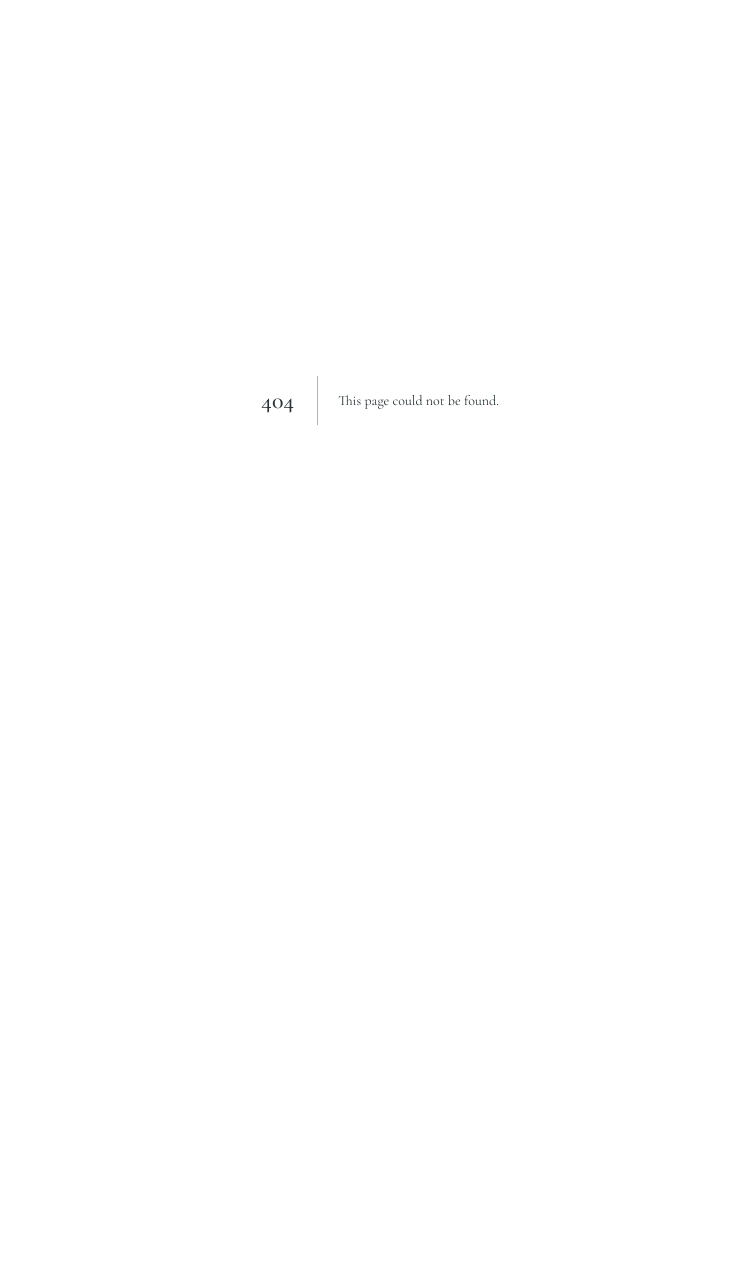
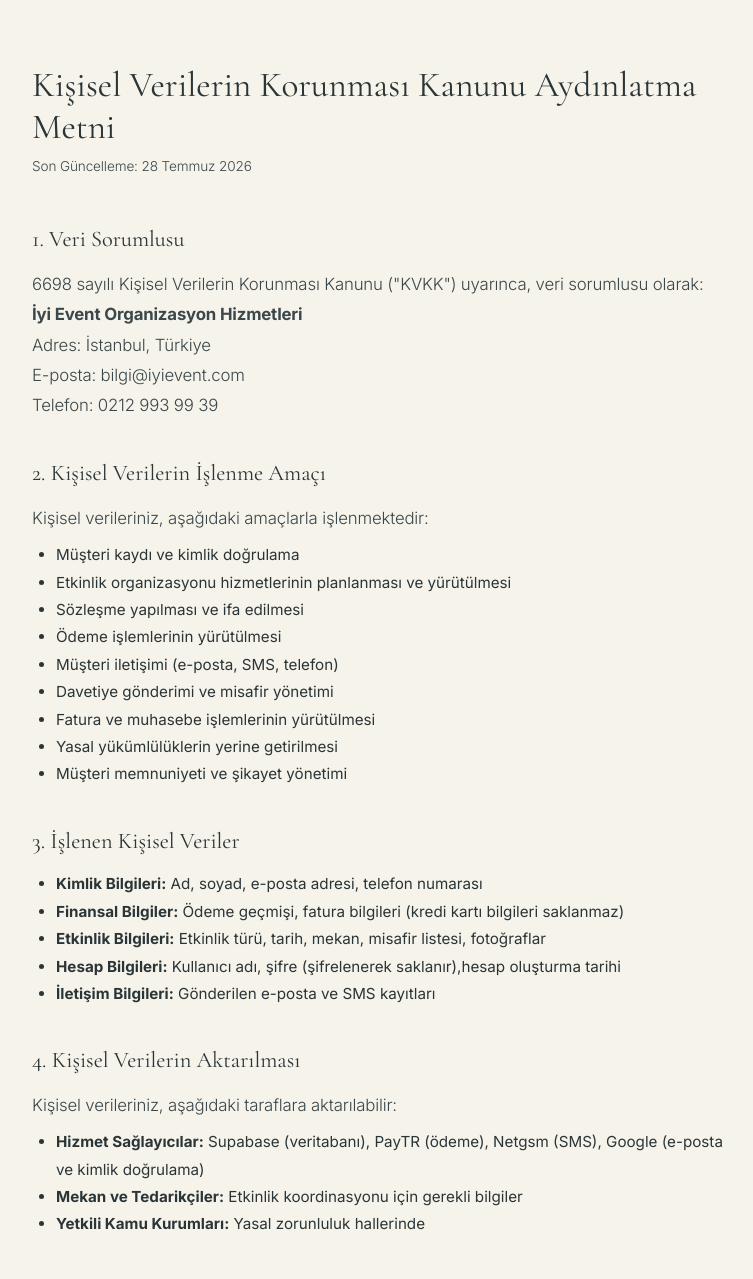
Before and after one commit to Canutar36/iyievent.com, a Next.js app: page /kvkk in a window 1280 px wide. Before the commit this address had no page. Shown: the top 1279 px of the page, without its empty margins (260-1013 px from the left). Before the commit the page ends 800 px from the top, so only its background shows below. Built offline with nearby package versions, Linux system fonts and the light colour scheme.

Commit message:
feat: kvkk sayfasi + giris sayfasinda kvkk ve gizlilik politikasi linkleri

```diff
--- a/src/app/giris/page.js
+++ b/src/app/giris/page.js
@@ -193,13 +193,13 @@ function LoginForm() {
                   <label style={{ display: 'flex', alignItems: 'flex-start', gap: '0.6rem', cursor: 'pointer' }}>
                     <input type="checkbox" checked={kvkk} onChange={e => setKvkk(e.target.checked)} style={checkboxStyle} />
                     <span style={labelStyle}>
-                      <a href="#" style={linkStyle}>Kişisel Verilerin Korunması Kanunu</a>'nu okudum ve kabul ediyorum.
+                      <a href="/kvkk" target="_blank" style={linkStyle}>Kişisel Verilerin Korunması Kanunu</a>'nu okudum ve kabul ediyorum.
                     </span>
                   </label>
                   <label style={{ display: 'flex', alignItems: 'flex-start', gap: '0.6rem', cursor: 'pointer' }}>
                     <input type="checkbox" checked={gizlilik} onChange={e => setGizlilik(e.target.checked)} style={checkboxStyle} />
                     <span style={labelStyle}>
-                      <a href="#" style={linkStyle}>Gizlilik Politikası</a>nı okudum ve onaylıyorum.
+                      <a href="/gizlilik-politikasi" target="_blank" style={linkStyle}>Gizlilik Politikası</a>nı okudum ve onaylıyorum.
                     </span>
                   </label>
                 </div>
--- /dev/null
+++ b/src/app/kvkk/page.js
@@ -0,0 +1,150 @@
+export const metadata = {
+  title: 'Kişisel Verilerin Korunması Kanunu | iyi event',
+  description: 'iyi event aydınlatma metni ve KVKK kapsamında bilgilendirme.',
+}
+
+export default function KVKKPage() {
+  const style = {
+    fontFamily: 'var(--font-sans)',
+    color: 'var(--color-slate)',
+    lineHeight: 1.8,
+    fontSize: '0.95rem',
+  }
+
+  return (
+    <div style={{ minHeight: '100vh', background: 'var(--color-cream)' }}>
+      <div style={{ maxWidth: '760px', margin: '0 auto', padding: '4rem 2rem 6rem' }}>
+        <h1 style={{
+          fontFamily: 'var(--font-serif)', fontSize: '2.2rem', fontWeight: 400,
+          color: 'var(--color-slate)', marginBottom: '0.5rem',
+        }}>Kişisel Verilerin Korunması Kanunu Aydınlatma Metni</h1>
+        <p style={{ fontFamily: 'var(--font-sans)', fontSize: '0.85rem', color: 'var(--color-slate-medium)', marginBottom: '3rem' }}>
+          Son Güncelleme: 28 Temmuz 2026
+        </p>
+
+        <div style={style}>
+          <h2 style={{ fontFamily: 'var(--font-serif)', fontSize: '1.4rem', fontWeight: 400, marginTop: '2.5rem', marginBottom: '1rem' }}>
+            1. Veri Sorumlusu
+          </h2>
+          <p style={{ marginBottom: '1rem' }}>
+            6698 sayılı Kişisel Verilerin Korunması Kanunu ("KVKK") uyarınca, veri sorumlusu olarak:<br />
+            <strong>İyi Event Organizasyon Hizmetleri</strong><br />
+            Adres: İstanbul, Türkiye<br />
+            E-posta: bilgi@iyievent.com<br />
+            Telefon: 0212 993 99 39
+          </p>
+
+          <h2 style={{ fontFamily: 'var(--font-serif)', fontSize: '1.4rem', fontWeight: 400, marginTop: '2.5rem', marginBottom: '1rem' }}>
+            2. Kişisel Verilerin İşlenme Amaçı
+          </h2>
+          <p style={{ marginBottom: '0.5rem' }}>
+            Kişisel verileriniz, aşağıdaki amaçlarla işlenmektedir:
+          </p>
+          <ul style={{ paddingLeft: '1.5rem', marginBottom: '1rem' }}>
+            <li>Müşteri kaydı ve kimlik doğrulama</li>
+            <li>Etkinlik organizasyonu hizmetlerinin planlanması ve yürütülmesi</li>
+            <li>Sözleşme yapılması ve ifa edilmesi</li>
+            <li>Ödeme işlemlerinin yürütülmesi</li>
+            <li>Müşteri iletişimi (e-posta, SMS, telefon)</li>
+            <li>Davetiye gönderimi ve misafir yönetimi</li>
+            <li>Fatura ve muhasebe işlemlerinin yürütülmesi</li>
+            <li>Yasal yükümlülüklerin yerine getirilmesi</li>
+            <li>Müşteri memnuniyeti ve şikayet yönetimi</li>
+          </ul>
+
+          <h2 style={{ fontFamily: 'var(--font-serif)', fontSize: '1.4rem', fontWeight: 400, marginTop: '2.5rem', marginBottom: '1rem' }}>
+            3. İşlenen Kişisel Veriler
+          </h2>
+          <ul style={{ paddingLeft: '1.5rem', marginBottom: '1rem' }}>
+            <li><strong>Kimlik Bilgileri:</strong> Ad, soyad, e-posta adresi, telefon numarası</li>
+            <li><strong>Finansal Bilgiler:</strong> Ödeme geçmişi, fatura bilgileri (kredi kartı bilgileri saklanmaz)</li>
+            <li><strong>Etkinlik Bilgileri:</strong> Etkinlik türü, tarih, mekan, misafir listesi, fotoğraflar</li>
+            <li><strong>Hesap Bilgileri:</strong> Kullanıcı adı, şifre (şifrelenerek saklanır),hesap oluşturma tarihi</li>
+            <li><strong>İletişim Bilgileri:</strong> Gönderilen e-posta ve SMS kayıtları</li>
+          </ul>
+
+          <h2 style={{ fontFamily: 'var(--font-serif)', fontSize: '1.4rem', fontWeight: 400, marginTop: '2.5rem', marginBottom: '1rem' }}>
+            4. Kişisel Verilerin Aktarılması
+          </h2>
+          <p style={{ marginBottom: '0.5rem' }}>
+            Kişisel verileriniz, aşağıdaki taraflara aktarılabilir:
+          </p>
+          <ul style={{ paddingLeft: '1.5rem', marginBottom: '1rem' }}>
+            <li><strong>Hizmet Sağlayıcılar:</strong> Supabase (veritabanı), PayTR (ödeme), Netgsm (SMS), Google (e-posta ve kimlik doğrulama)</li>
+            <li><strong>Mekan ve Tedarikçiler:</strong> Etkinlik koordinasyonu için gerekli bilgiler</li>
+            <li><strong>Yetkili Kamu Kurumları:</strong> Yasal zorunluluk hallerinde</li>
+          </ul>
+
+          <h2 style={{ fontFamily: 'var(--font-serif)', fontSize: '1.4rem', fontWeight: 400, marginTop: '2.5rem', marginBottom: '1rem' }}>
+            5. Kişisel Verilerin Saklanması
+          </h2>
+          <p style={{ marginBottom: '1rem' }}>
+            Kişisel verileriniz, işlenme amacının gerektirdiği süre boyunca saklanır. Hesabınız silindiğinde,
+            verileriniz 30 gün içinde anonimleştirilir veya silinir. Fatura ve muhasebe verileri yasal saklama
+            süresi olan 10 yıl boyunca saklanır.
+          </p>
+
+          <h2 style={{ fontFamily: 'var(--font-serif)', fontSize: '1.4rem', fontWeight: 400, marginTop: '2.5rem', marginBottom: '1rem' }}>
+            6. KVKK Kapsamındaki Haklarınız
+          </h2>
+          <p style={{ marginBottom: '0.5rem' }}>
+            6698 sayılı KVKK'nın 11. maddesi gereği aşağıdaki haklara sahipsiniz:
+          </p>
+          <ul style={{ paddingLeft: '1.5rem', marginBottom: '1rem' }}>
+            <li>Kişisel verilerinizin işlenip işlenmediğini öğrenme</li>
+            <li>Kişisel verileriniz işleniyorsa bunun hakkında bilgi talep etme</li>
+            <li>Kişisel verilerinizin işlenme amacını ve bunların amacına uygun kullanılıp kullanılmadığını öğrenme</li>
+            <li>Yurt içinde veya yurt dışında aktarıldığı üçüncü kişileri bilme</li>
+            <li>Kişisel verilerinizin eksik veya yanlış işlenmiş olması hâlinde bunların düzeltilmesini isteme</li>
+            <li>KVKK'nın 7. maddesinde öngörülen şartlar çerçevesinde silinmesini veya yok edilmesini isteme</li>
+            <li>Düzeltme ve silme işlemlerinin paylaşıldığı üçüncü kişilere bildirilmesini isteme</li>
+            <li>İşlenen verilerin münhasıran otomatik sistemler vasıtasıyla analiz edilmesi suretiyle aleyhinize bir sonucun ortaya çıkmasına itiraz etme</li>
+            <li>Kişisel verilerinizin kanuna aykırı olarak işlenmesi sebebiyle zarara uğramanız hâlinde zararın giderilmesini talep etme</li>
+          </ul>
+
+          <h2 style={{ fontFamily: 'var(--font-serif)', fontSize: '1.4rem', fontWeight: 400, marginTop: '2.5rem', marginBottom: '1rem' }}>
+            7. Haklarınızı Nasıl Kullanabilirsiniz?
+          </h2>
+          <p style={{ marginBottom: '1rem' }}>
+            KVKK kapsamındaki taleplerinizi bilgi@iyievent.com adresine e-posta atarak iletebilirsiniz.
+            Talebiniz en geç 30 gün içinde değerlendirilerek yanıtlanacaktır.
+          </p>
+
+          <h2 style={{ fontFamily: 'var(--font-serif)', fontSize: '1.4rem', fontWeight: 400, marginTop: '2.5rem', marginBottom: '1rem' }}>
+            8. Çerez Politikası
+          </h2>
+          <p style={{ marginBottom: '1rem' }}>
+            Web sitemiz yalnızca oturum çerezleri kullanmaktadır. Oturum çerezleri, oturumunuzun sürdürülmesi
+            ve kimlik doğrulama işlemleri için zorunludur. Reklam veya analitik amaçlı çerez kullanılmamaktadır.
+          </p>
+
+          <h2 style={{ fontFamily: 'var(--font-serif)', fontSize: '1.4rem', fontWeight: 400, marginTop: '2.5rem', marginBottom: '1rem' }}>
+            9. Güvenlik
+          </h2>
+          <p style={{ marginBottom: '1rem' }}>
+            Kişisel verilerinizin güvenliği için teknik ve idari tedbirler alınmaktadır. Verileriniz SSL/TLS
+            ile şifreli olarak iletilir, veritabanı düzeyinde erişim kontrolü uygulanır ve düzenli güvenlik
+            denetimleri yapılır.
+          </p>
+
+          <h2 style={{ fontFamily: 'var(--font-serif)', fontSize: '1.4rem', fontWeight: 400, marginTop: '2.5rem', marginBottom: '1rem' }}>
+            10. Değişiklikler
+          </h2>
+          <p style={{ marginBottom: '1rem' }}>
+            Bu aydınlatma metninde yapılacak değişiklikler web sitemizde yayınlanacaktır.
+            Önemli değişiklikler size e-posta ile bildirilecektir.
+          </p>
+
+          <h2 style={{ fontFamily: 'var(--font-serif)', fontSize: '1.4rem', fontWeight: 400, marginTop: '2.5rem', marginBottom: '1rem' }}>
+            11. İletişim
+          </h2>
+          <p>
+            KVKK ve kişisel verilerinizle ilgili sorularınız için:<br />
+            E-posta: bilgi@iyievent.com<br />
+            Telefon: 0212 993 99 39
+          </p>
+        </div>
+      </div>
+    </div>
+  )
+}
```
